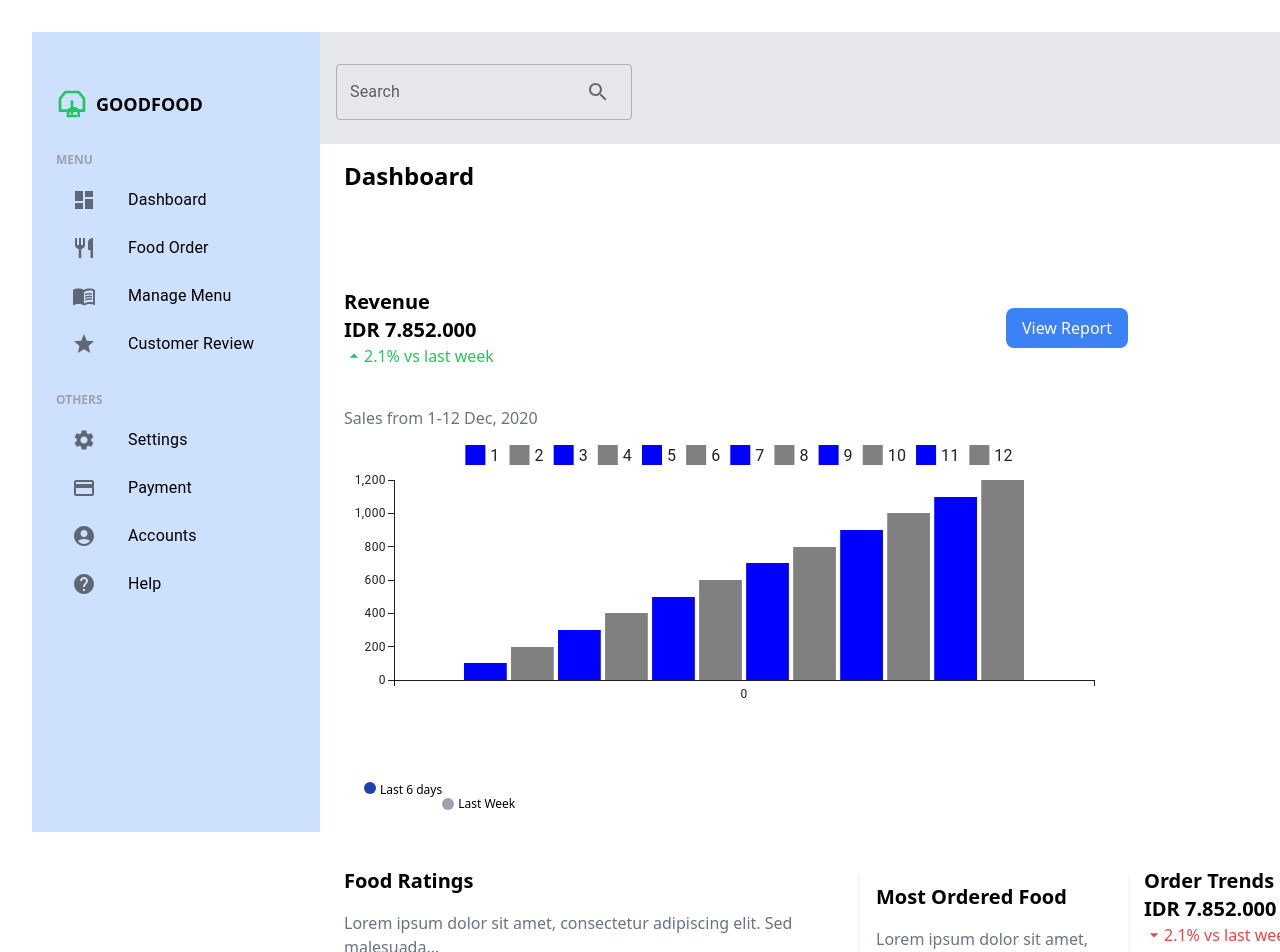
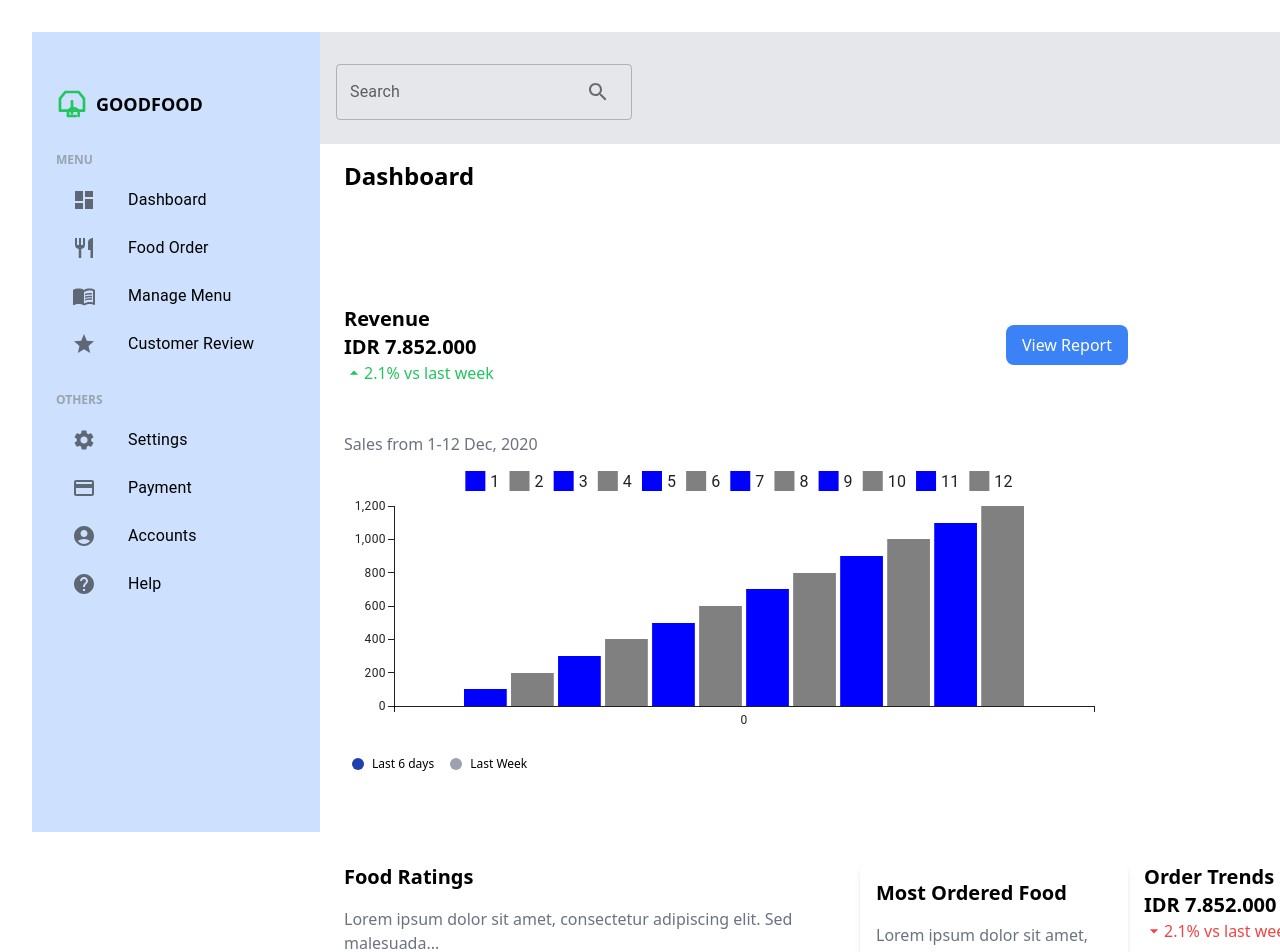
Before and after one commit to preston-56/goodfood-dashboard, a React (Vite) app: page / in a window 1280 px wide. Shown: the top 952 px of the page. Built offline with nearby package versions, Linux system fonts and the light colour scheme.

Commit message:
adjust revenue chart width

```diff
--- a/src/components/revenuechart/RevenueChart.tsx
+++ b/src/components/revenuechart/RevenueChart.tsx
@@ -39,23 +39,17 @@ const RevenueChart: React.FC<RevenueChartProps> = ({ revenueData }) => {
       <div>
         {/* Chart */}
         <h4 className="text-gray-500 grid justify-items-start">
-          {" "}
           Sales from 1-12 Dec, 2020
         </h4>
-        <BarChart series={chartData} width={800} height={300}>
-        </BarChart>
-      </div>
-
-      {/* labels */}
-      <div className="flex justify-start">
-        <div className="flex"> {/* Added flex container */}
-          <div className="flex flex-row justify-between">
-            <div className="w-4 h-4 rounded-full mr-1" />
-            <div className="w-3 h-3 bg-blue-800 rounded-full mr-1" />
+        <BarChart series={chartData} width={800} height={300}></BarChart>
+        {/* labels */}
+        <div className="flex justify-normal ml-2">
+          <div className="flex items-center">
+            <div className="w-3 h-3 bg-blue-800 rounded-full mr-2"></div>
             <span className="text-xs">Last 6 days</span>
           </div>
-          <div className="flex items-center">
-            <div className="w-3 h-3 bg-gray-400 rounded-full mr-1" />
+          <div className="flex items-center ml-4">
+            <div className="w-3 h-3 bg-gray-400 rounded-full mr-2"></div>
             <span className="text-xs">Last Week</span>
           </div>
         </div>
```
